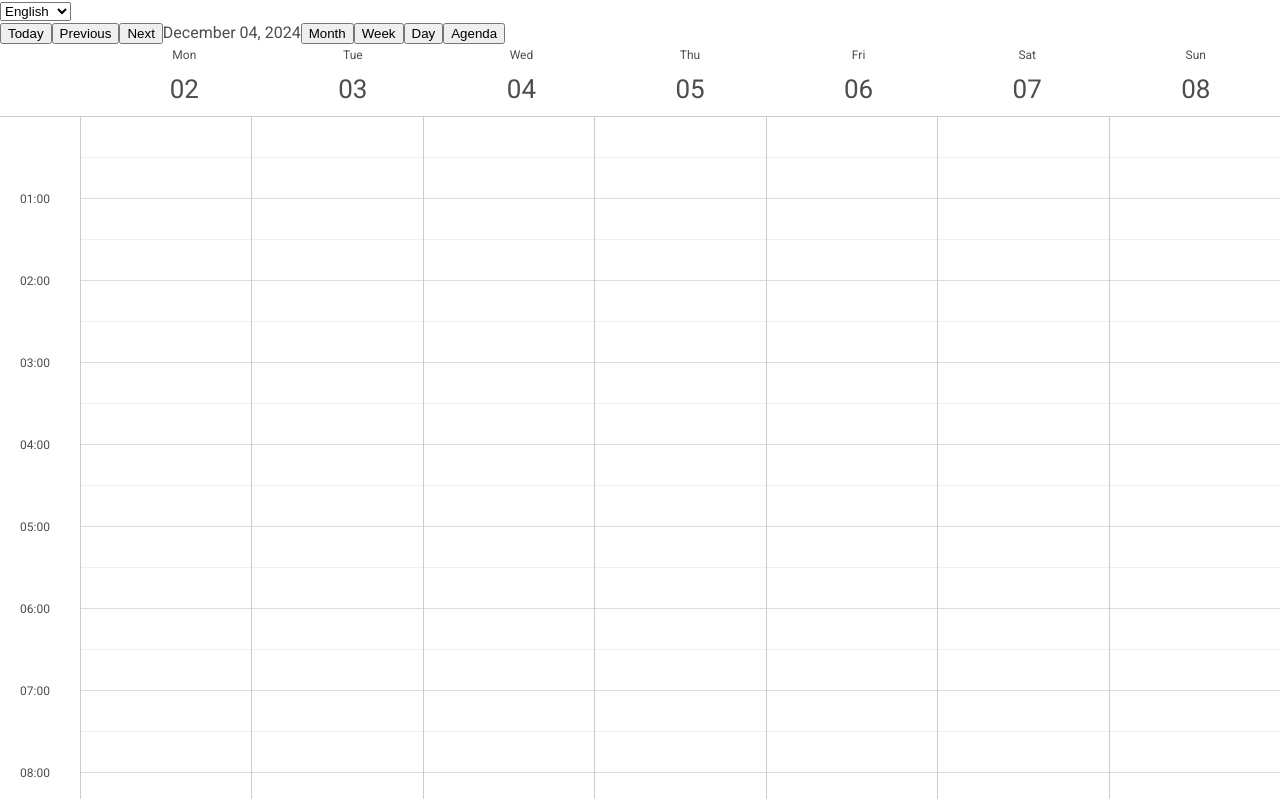
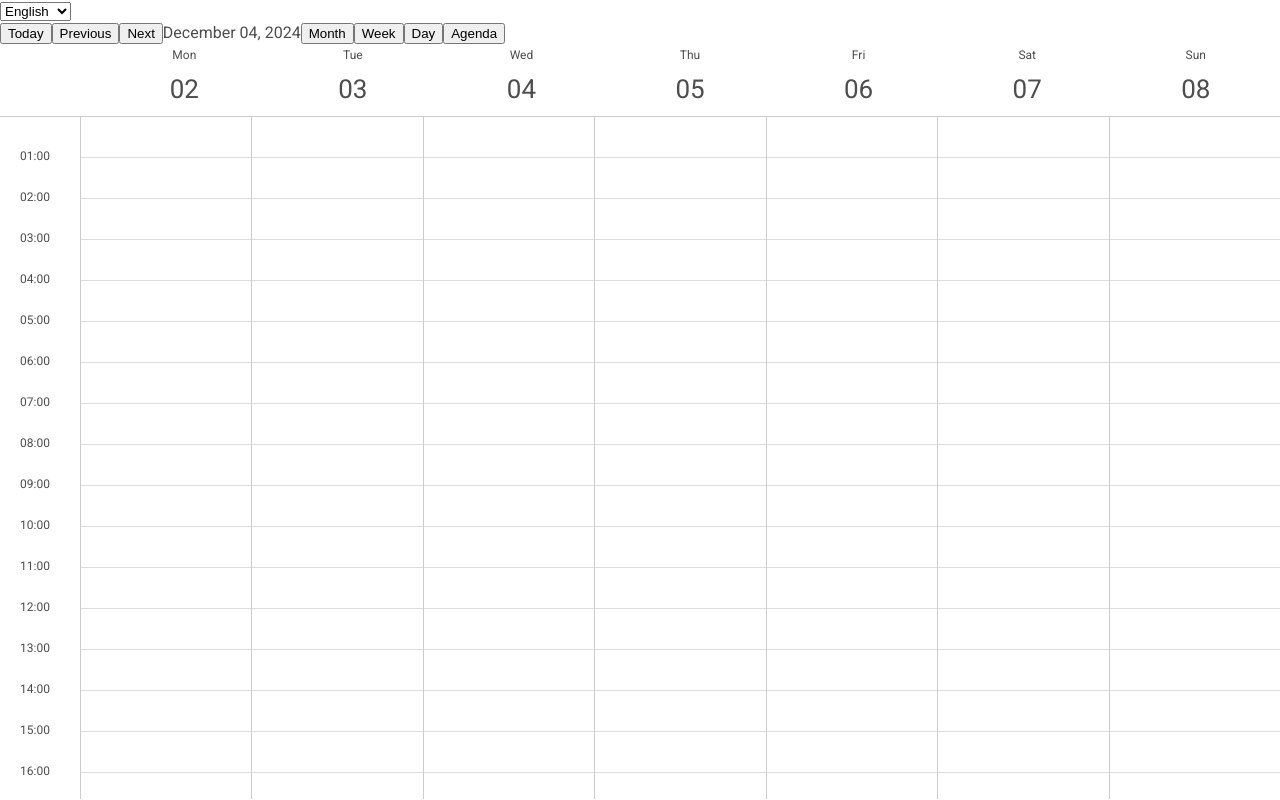
Before and after one commit to Eng-FerasAhmad/razor-calendar, a React (Vite) app: page / in a window 1280 px wide. Built offline with nearby package versions, Linux system fonts and the light colour scheme.

Commit message:
init interval index in time slot

```diff
--- a/src/components/calendar/CalendarLayout.tsx
+++ b/src/components/calendar/CalendarLayout.tsx
@@ -34,7 +34,7 @@ export default function CalendarLayout({
                         endWorkHour={17}
                         startWorkHour={9}
                         is24HourFormat={true}
-                        intervalIndex={1}
+                        intervalIndex={0}
                         appointments={appointments}
                         selectedDate={selectedDate}
                     />
--- a/src/components/calendar/week/Week.tsx
+++ b/src/components/calendar/week/Week.tsx
@@ -76,6 +76,7 @@ export default function Week({
                     is24HourFormat={is24HourFormat}
                     startWorkHour={startWorkHour}
                     endWorkHour={endWorkHour}
+                    intervalIndex={intervalIndex}
                 />
 
                 {days.map((day) => (
@@ -84,6 +85,7 @@ export default function Week({
                         day={day}
                         appointments={appointments!}
                         interval={interval}
+                        intervalIndex={intervalIndex}
                         startWorkHour={startWorkHour}
                         endWorkHour={endWorkHour}
                     />
--- a/src/components/calendar/week/days-columns/DaysColumns.tsx
+++ b/src/components/calendar/week/days-columns/DaysColumns.tsx
@@ -14,6 +14,7 @@ interface Props {
     interval: number; // Interval in minutes
     startWorkHour: number;
     endWorkHour: number;
+    intervalIndex: number;
 }
 
 export default function DayColumn({
@@ -22,6 +23,7 @@ export default function DayColumn({
     interval,
     startWorkHour,
     endWorkHour,
+    intervalIndex,
 }: Props): ReactElement {
     // Generate time slots
     const timeSlots = Array.from(
@@ -57,16 +59,23 @@ export default function DayColumn({
         <DaysColumnsContainer
             data-testid="days-columns-container"
             timSlotsCount={timeSlots.length}
+            intervalIndex={intervalIndex}
         >
             {timeSlots.map((_, index) => {
                 const hour = Math.floor((index * interval) / 60);
                 const minute = (index * interval) % 60;
 
+                console.log('minute === 0', minute === 0);
+                console.log('minute', minute);
                 return (
                     <TimeSlotWrapper
                         data-testid="time-slot"
+                        id={`${hour}:${minute}`}
                         key={index}
                         isFullHour={minute === 0}
+                        isFirstRow={index === 0}
+                        intervalIndex={intervalIndex}
+                        isLastRow={index === timeSlots.length - 1}
                         workTime={isWorkTime(hour, startWorkHour, endWorkHour)}
                     />
                 );
--- a/src/components/calendar/week/days-columns/styles.ts
+++ b/src/components/calendar/week/days-columns/styles.ts
@@ -2,20 +2,54 @@ import styled from 'styled-components';
 import { calendarConfig } from 'calendar/config';
 import { calendarColors } from 'style/color';
 import { pixelToRem } from 'utils/common';
+import { TimeSlotOffset } from 'week/time-column/styles';
 
 interface Props {
     workTime?: boolean;
     timSlotsCount?: number;
     isFullHour?: boolean;
     intervalIndex?: number;
+    isFirstRow?: boolean;
+    isLastRow?: boolean;
 }
 
 const calcColumnHeight = (props: Props): string => {
-    return `calc(${props.timSlotsCount} * ${pixelToRem(calendarConfig.timeSlotHeight)} + 24px)`;
+    let offset = 0;
+    switch (props.intervalIndex) {
+        case 0:
+            offset = 24;
+            break;
+        case 1:
+            offset = props.intervalIndex! * 24 + 24;
+            break;
+        case 2:
+            offset = props.intervalIndex! * 36 + 24;
+            break;
+        case 3:
+            offset = props.intervalIndex! * 40 + 24;
+            break;
+        case 4:
+            offset = props.intervalIndex! * 66 + 24;
+            break;
+        default:
+            offset = 0;
+            break;
+    }
+    return `calc(${props.timSlotsCount} * ${pixelToRem(calendarConfig.timeSlotHeight)} + ${offset}px)`;
 };
 
 const calcTimeSlotHeight = (props: Props): string => {
-    return pixelToRem(calendarConfig.timeSlotHeight);
+    const offset = props.intervalIndex! * TimeSlotOffset;
+    return pixelToRem(calendarConfig.timeSlotHeight - offset);
+};
+
+const calcBorder = (props: Props): string => {
+    const color = props.isFullHour ? '#ddd' : '#f0f0f0';
+    return !props.isFirstRow ? `1px solid ${color}` : 'none';
+};
+
+const calcBorderBottom = (props: Props): string => {
+    return props.isLastRow ? `1px solid #ddd` : 'none';
 };
 
 export const DaysColumnsContainer = styled.div<Props>`
@@ -27,8 +61,9 @@ export const DaysColumnsContainer = styled.div<Props>`
 
 export const TimeSlotWrapper = styled.div<Props>`
     height: ${calcTimeSlotHeight};
-    border-bottom: 1px solid
-        ${(props) => (!props.isFullHour ? '#ddd' : '#f0f0f0')};
+    min-height: ${pixelToRem(20)};
+    border-top: ${calcBorder};
+    border-bottom: ${calcBorderBottom};
     background-color: ${(props) =>
         props.workTime ? calendarColors.workTime : calendarColors.outOfWork};
 `;
--- a/src/components/calendar/week/time-column/TimeColumn.tsx
+++ b/src/components/calendar/week/time-column/TimeColumn.tsx
@@ -11,6 +11,7 @@ export interface Props {
     is24HourFormat: boolean; // Whether to use 24-hour format
     startWorkHour: number; // Start of working hours (0–23)
     endWorkHour: number; // End of working hours (0–23)
+    intervalIndex: number; // Index of the interval
 }
 
 export default function TimeColumn({
@@ -18,6 +19,7 @@ export default function TimeColumn({
     is24HourFormat,
     startWorkHour,
     endWorkHour,
+    intervalIndex,
 }: Props): ReactElement {
     const generateTimeSlots = (): {
         hour: number;
@@ -46,6 +48,7 @@ export default function TimeColumn({
                 <TimeLabelWrapper
                     key={`${hour}:${minute}`}
                     workTime={isWorkTime(hour, startWorkHour, endWorkHour)}
+                    intervalIndex={intervalIndex}
                 >
                     {hour !== 0 && minute === 0 && (
                         <TimeLabelTextWrapper>{label}</TimeLabelTextWrapper>
--- a/src/components/calendar/week/time-column/styles.ts
+++ b/src/components/calendar/week/time-column/styles.ts
@@ -2,6 +2,8 @@ import styled from 'styled-components';
 import { calendarConfig } from 'calendar/config';
 import { calendarColors } from 'style/color';
 import { pixelToRem } from 'utils/common';
+
+export const TimeSlotOffset = 10;
 
 interface Props {
     workTime?: boolean;
@@ -12,10 +14,15 @@ export const TimeColumnContainer = styled.div`
     width: '100px';
 `;
 
+const calcTimeSlotHeight = (props: Props): string => {
+    const offset = props.intervalIndex! * TimeSlotOffset;
+    return pixelToRem(calendarConfig.timeSlotHeight - offset);
+};
+
 export const TimeLabelWrapper = styled.div<Props>`
-    height: ${pixelToRem(
-        calendarConfig.timeSlotHeight + 1
-    )}; // 1px beacuse it do not have a border not like the days columns
+    height: ${calcTimeSlotHeight};
+    min-height: 20px;
+    border-top: 1px solid transparent;
     width: 60px;
     margin: auto;
     padding-left: 20px;
@@ -26,5 +33,5 @@ export const TimeLabelWrapper = styled.div<Props>`
 
 export const TimeLabelTextWrapper = styled.span`
     position: relative;
-    top: -11px;
+    top: -14px;
 `;
```
